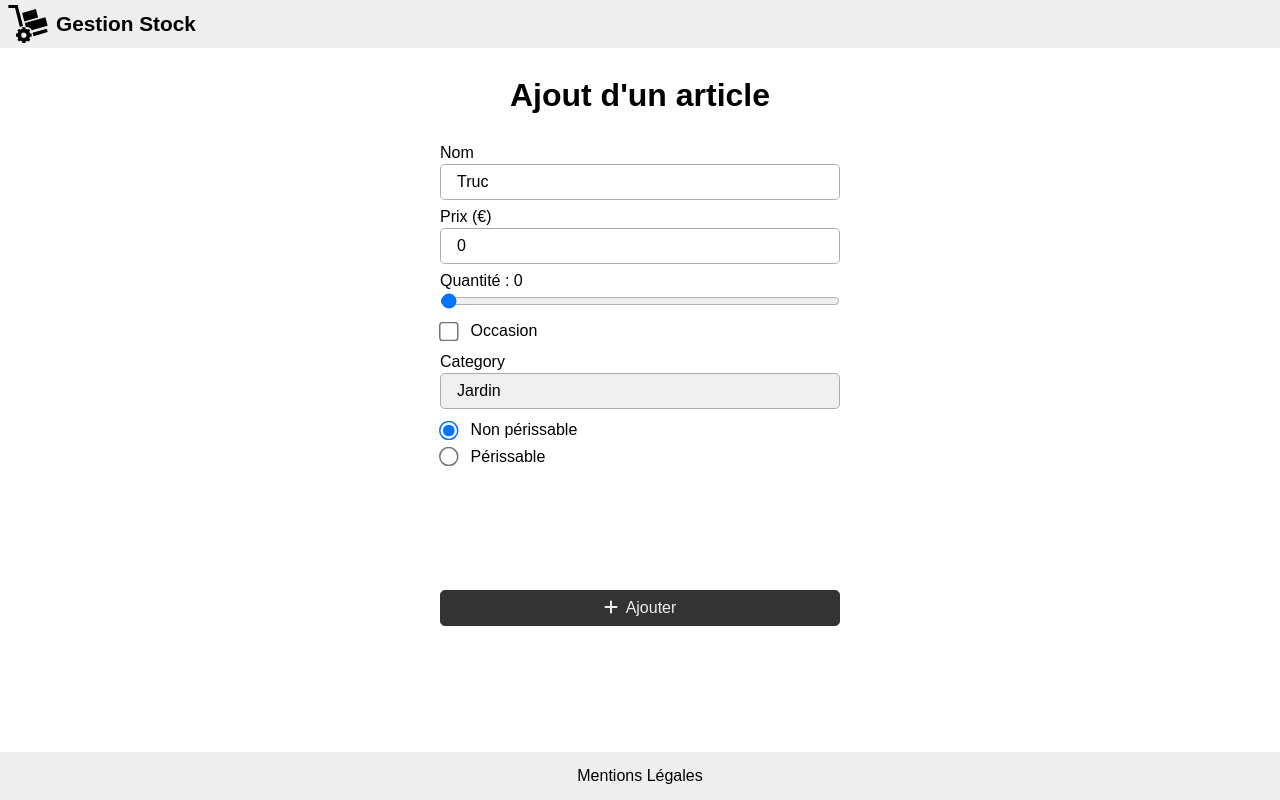
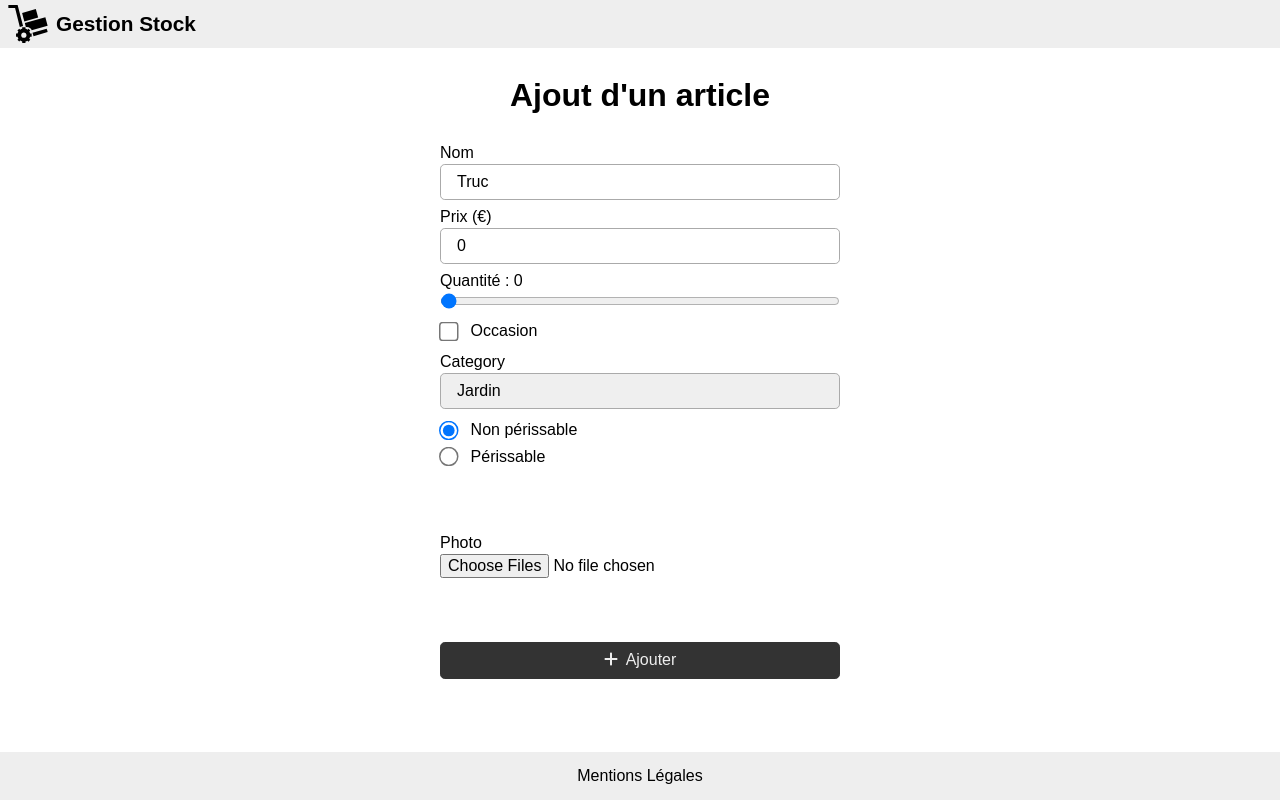
Before and after one commit to jlg-formation/cypress-gestion-stock, an Angular app in the folder front/: page /stock/add in a window 1280 px wide. Built offline with nearby package versions, Linux system fonts and the light colour scheme.

Commit message:
dev: added image

```diff
--- a/front/src/app/stock/add/add.component.html
+++ b/front/src/app/stock/add/add.component.html
@@ -47,6 +47,10 @@
         <input type="date" formControlName="expiryDate" />
       </label>
     </div>
+    <label>
+      <span>Photo</span>
+      <input type="file" multiple />
+    </label>
 
     <div class="error">
       {{ errorMsg }}
```
